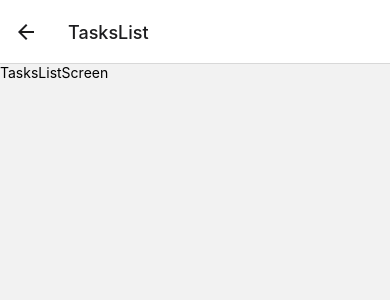
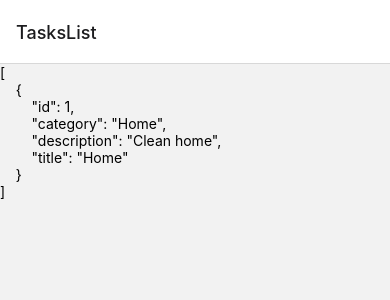
Before and after one commit to ironhack-labs/lab-rn-local-storage, a React Native app: screen /TasksList in a window 390 px wide. Shown: the top 300 px of the page. Built offline with nearby package versions, Linux system fonts and the light colour scheme.

Commit message:
Context and actions for tasks

```diff
--- a/src/App.tsx
+++ b/src/App.tsx
@@ -1,17 +1,24 @@
 import 'react-native-gesture-handler';
 
-import React from 'react';
+import React, {PropsWithChildren} from 'react';
 import {NavigationContainer} from '@react-navigation/native';
 import {TaskStackNavigator} from './navigation';
 import {AppContainer} from './components';
+import {TasksContextProvider} from './context/TaskContext';
+
+const AppContextContainer = ({children}: PropsWithChildren) => {
+  return <TasksContextProvider>{children}</TasksContextProvider>;
+};
 
 const App = () => {
   return (
-    <NavigationContainer>
-      <AppContainer>
-        <TaskStackNavigator />
-      </AppContainer>
-    </NavigationContainer>
+    <AppContextContainer>
+      <NavigationContainer>
+        <AppContainer>
+          <TaskStackNavigator />
+        </AppContainer>
+      </NavigationContainer>
+    </AppContextContainer>
   );
 };
 
--- /dev/null
+++ b/src/context/TaskContext/TaskContextProvider.tsx
@@ -0,0 +1,26 @@
+import React from 'react';
+import {useReducer} from 'react';
+import {TasksContext} from '.';
+import {initialTasksReducerValue, tasksReducer} from './taskReducer';
+import {Task, TasksContextState} from '../../types';
+
+export const TasksContextProvider = ({...props}) => {
+  const [{tasks}, dispatch] = useReducer(
+    tasksReducer,
+    initialTasksReducerValue,
+  );
+
+  const addTask = (task: Task) => {
+    dispatch({
+      type: 'addTask',
+      payload: {task},
+    });
+  };
+
+  const ctxValue: TasksContextState = {
+    tasks,
+    addTask,
+  };
+
+  return <TasksContext.Provider {...props} value={ctxValue} />;
+};
--- a/src/context/TaskContext/index.tsx
+++ b/src/context/TaskContext/index.tsx
@@ -0,0 +1,12 @@
+import {createContext} from 'react';
+import {TasksContextState} from '../../types';
+import {TasksContextProvider} from './TaskContextProvider';
+
+const INITIAL_CTX_VALUE: TasksContextState = {
+  tasks: [],
+  addTask: () => {},
+};
+
+const TasksContext = createContext<TasksContextState>(INITIAL_CTX_VALUE);
+
+export {TasksContext, TasksContextProvider};
--- /dev/null
+++ b/src/context/TaskContext/taskReducer.ts
@@ -0,0 +1,19 @@
+import {TasksReducerAction, TasksReducerState} from '../../types';
+
+const initialTasksReducerValue: TasksReducerState = {
+  tasks: [{id: 1, category: 'Home', description: 'Clean home', title: 'Home'}],
+};
+
+const tasksReducer = (
+  state: TasksReducerState,
+  action: TasksReducerAction,
+): TasksReducerState => {
+  switch (action.type) {
+    case 'addTask':
+      return {...state, tasks: [...state.tasks, action.payload.task]};
+    default:
+      return state;
+  }
+};
+
+export {tasksReducer, initialTasksReducerValue};
--- a/src/hooks/index.ts
+++ b/src/hooks/index.ts
@@ -0,0 +1 @@
+export {default as useTasksContext} from './useTasksContext';
--- /dev/null
+++ b/src/hooks/useTasksContext.ts
@@ -0,0 +1,16 @@
+import {useContext} from 'react';
+import {TasksContext} from '../context/TaskContext';
+
+const useTasksContext = () => {
+  const ctxValue = useContext(TasksContext);
+
+  if (!ctxValue) {
+    throw new Error(
+      'useTasksContext must be use within the TaskContextProvider',
+    );
+  }
+
+  return ctxValue;
+};
+
+export default useTasksContext;
--- a/src/navigation/TaskStackNavigator.tsx
+++ b/src/navigation/TaskStackNavigator.tsx
@@ -11,7 +11,7 @@ const TaskStack = createStackNavigator<TaskStackParamList>();
 
 const TaskStackNavigator = () => {
   return (
-    <TaskStack.Navigator>
+    <TaskStack.Navigator initialRouteName="TasksList">
       <TaskStack.Screen name="TaskCreation" component={TaskCreationScreen} />
       <TaskStack.Screen name="TaskDetails" component={TaskDetailScreen} />
       <TaskStack.Screen name="TasksList" component={TasksListScreen} />
--- a/src/screens/TasksListScreen.tsx
+++ b/src/screens/TasksListScreen.tsx
@@ -1,10 +1,12 @@
 import {View, Text} from 'react-native';
 import React from 'react';
+import {useTasksContext} from '../hooks';
 
 const TasksListScreen = () => {
+  const {tasks} = useTasksContext();
   return (
     <View>
-      <Text>TasksListScreen</Text>
+      <Text>{JSON.stringify(tasks, null, 4)}</Text>
     </View>
   );
 };
```
Also changed, not shown: src/types.d.ts (+23 -0 lines).
